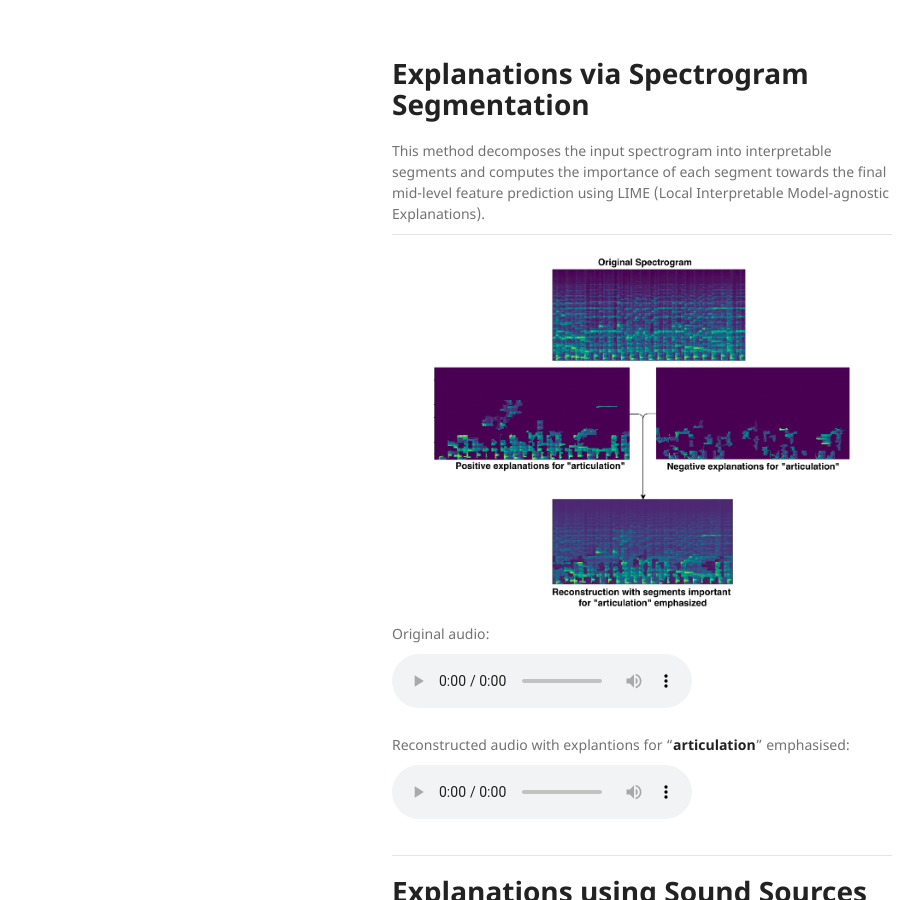
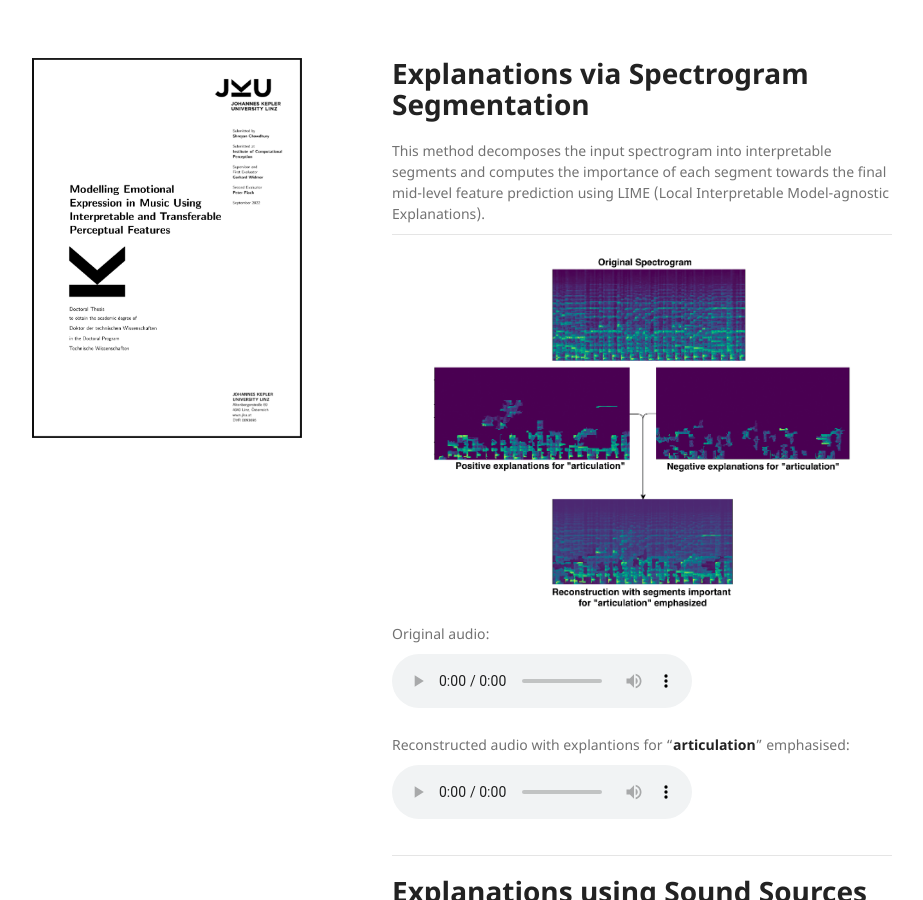
Before and after one commit to shreyanc/shreyanc.github.io, a Jekyll site: the page built from thesis.md, in a window 1280 px wide and 900 px high. Shown: the whole window, without its empty margins (178-1101 px from the left). Built offline with Jekyll 4.4.1, drawn with Linux system fonts in a browser that asks for light colours.

Commit message:
update basic

```diff
--- a/_layouts/basic.html
+++ b/_layouts/basic.html
@@ -23,6 +23,15 @@
   </head>
   <body>
     <div class="wrapper">
+
+      <header>
+        {% if page.logo %}
+            <img style="display:block; margin:auto" src="{{page.logo | relative_url}}" alt="Page Logo" />
+            <small>{{ page.logo_desc }}</small>
+        {% else %}
+	      	<img class="sitelogo" src="{{site.logo | relative_url}}" alt="Site Logo" />
+        {% endif %}
+      </header>
 
       <section>
 
```
